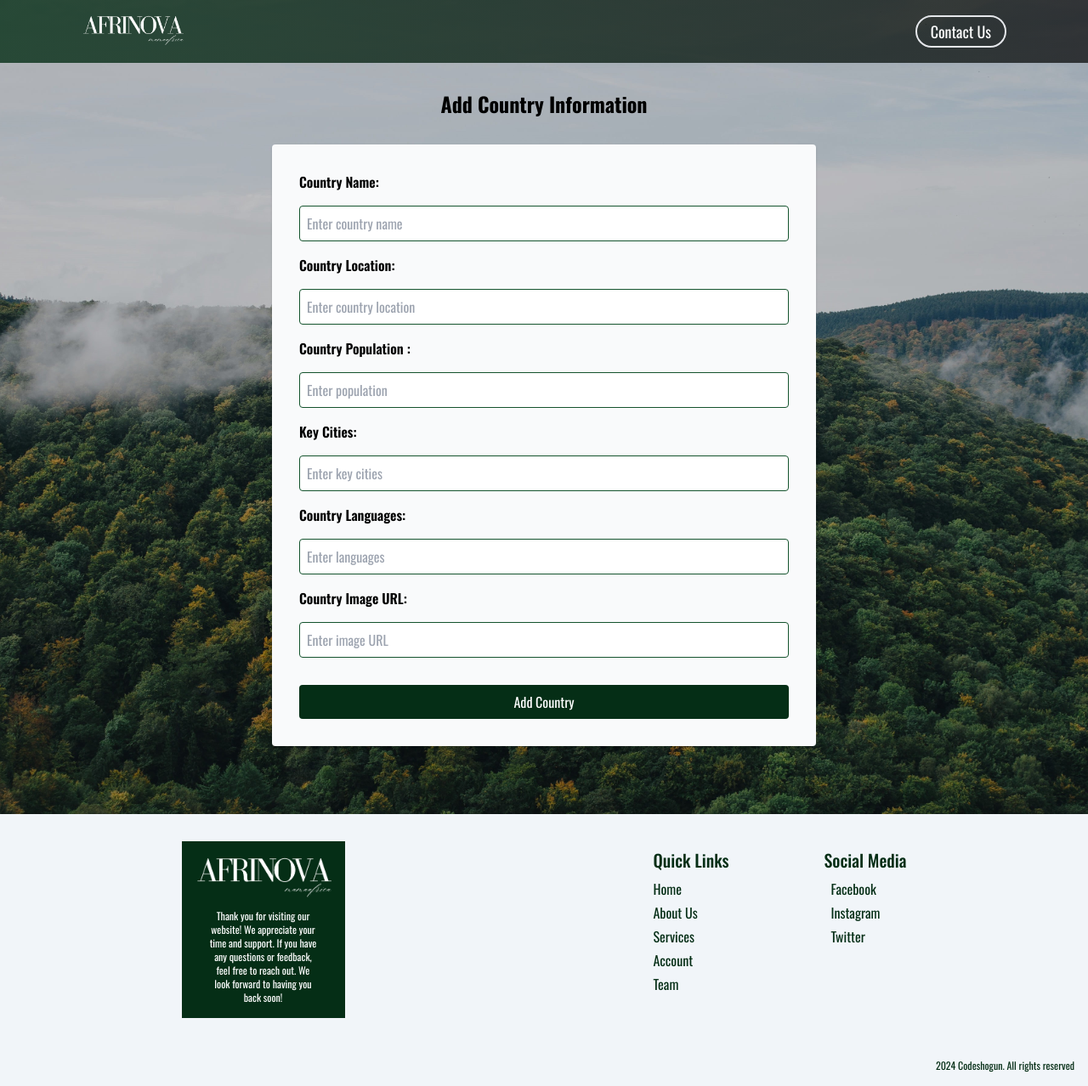
After one commit to BensaltanaHoussam/AFRINOVA, a PHP site: page /countries-edit.php in a window 1280 px wide. The commit adds this page. Shown: the whole page at 85% size. Run offline with PHP 8.4, Linux system fonts and the light colour scheme; data that the repository does not hold is empty; some libraries are stand-ins or nearby versions.

Commit message:
adding a country edit methode

```diff
--- /dev/null
+++ b/countries-edit.php
@@ -0,0 +1,142 @@
+<?php
+
+require('./db_connection.php');
+
+
+if (isset($_GET['id_pays'])) {
+
+  $id = $_GET['id_pays'];
+  $sql = "SELECT * FROM pays WHERE id_pays = '$id'";
+  $result = $conn->query($sql);
+
+  if ($result->num_rows > 0) {
+      $row = $result->fetch_assoc();
+  } else {
+      echo "Pays introuvable.";
+      exit;
+  }
+}
+
+if ($_SERVER["REQUEST_METHOD"] == "POST") {
+
+  $country_name = $_POST['country_name'];
+  $country_location = $_POST['country_location'];
+  $country_population = $_POST['country_population'];
+  $key_cities = $_POST['key_cities'];
+  $country_languages = $_POST['country_languages'];
+  $country_img = $_POST['country_img'];
+
+
+  $sql = "UPDATE pays SET country_name='$country_name', country_location='$country_location', country_population='$country_population', key_cities='$key_cities', country_languages='$country_languages',country_img='$country_img' WHERE id_pays='$id'";
+
+  if ($conn->query($sql) === TRUE) {
+
+      header("Location: index.php");
+      exit;
+  } else {
+      echo "Erreur : " . $conn->error;
+  }
+}
+?>
+
+<!DOCTYPE html>
+<html lang="fr">
+<head>
+  <meta charset="UTF-8">
+  <meta name="viewport" content="width=device-width, initial-scale=1.0">
+  <title>AFRINOVA</title>
+  <link rel="stylesheet" href="style.css">
+  <script src="https://cdn.tailwindcss.com"></script>
+  <link href="https://cdn.jsdelivr.net/npm/remixicon@4.5.0/fonts/remixicon.css" rel="stylesheet" />
+  <link rel="preconnect" href="https://fonts.googleapis.com">
+  <link rel="preconnect" href="https://fonts.gstatic.com" crossorigin>
+  <link href="https://fonts.googleapis.com/css2?family=Oswald:wght@200..700&family=Outfit:wght@100..900&display=swap" rel="stylesheet">
+</head>
+<body>
+  <section class="landingPage h-full">
+    <div class="flex justify-between cursor-pointer items-center py-4 px-4 md:px-24 bg-gradient-to-r from-green-950/80 to-black/70">
+      <img  href="index.php?"   class="w-[120px]" src="./img/logo.png" alt="logo">
+      <div>
+        <a href="#" class="text-white text-lg border-2 rounded-3xl py-1 px-4 hover:text-green-950 hover:bg-white hover:border-white transform duration-300">Contact Us</a>
+      </div>
+    </div>
+
+    <h1 class="font-bold text-black  text-2xl py-4 text-center mt-4 mb-4 ">Add Country Information</h1>
+
+<section class="pb-20">
+<form class="flex flex-col gap-4  mx-auto w-full md:w-1/2 bg-gray-50 p-8  rounded shadow" method="POST">
+  <label for="country-name" class="font-semibold">Country Name:</label>
+  <input type="text" name="country_name" id="country-name" value="<?php echo $row['country_name']; ?>" class="p-2 border border-green-900 rounded" placeholder="Enter country name">
+
+  <label for="country-location" class="font-semibold">Country Location:</label>
+  <input type="text" name="country_location" id="country-location" value="<?php echo $row['country_location']; ?>" class="p-2 border border-green-900 rounded " placeholder="Enter country location">
+
+  <label for="country-population" class="font-semibold">Country Population :</label>
+  <input type="number" name="country_population" id="country-population" value="<?php echo $row['country_population']; ?>" class="p-2 border border-green-900 rounded" placeholder="Enter population">
+
+  <label for="key-cities" class="font-semibold">Key Cities:</label>
+  <input type="text" name="key_cities" id="key-cities" value="<?php echo $row['key_cities']; ?>" class="p-2 border border-green-900 rounded" placeholder="Enter key cities">
+
+  <label for="country-languages" class="font-semibold">Country Languages:</label>
+  <input type="text" name="country_languages" id="country-languages" value="<?php echo $row['country_languages']; ?>" class="p-2 border border-green-900 rounded" placeholder="Enter languages">
+
+  <label for="country-img" class="font-semibold">Country Image URL:</label>
+  <input type="text" name="country_img" id="country-img" value="<?php echo $row['country_img']; ?>" class="p-2 border border-green-900 rounded" placeholder="Enter image URL">
+
+  <button href="index.php?" type="submit" name="submit" class="mt-4 bg-green-950 text-white py-2 px-4 rounded hover:bg-green-700 transform duration-300">Add Country</button>
+</form>
+
+</section>
+
+
+  </section>
+
+
+
+     <!-- FOOTER -->
+     <footer class="bg-slate-100">
+      <div
+        class="container flex justify-around items-center p-8 flex-col md:flex-row"
+      >
+
+      <div class="bg-green-950 p-4 flex flex-col items-center">
+        <img
+
+        class="w-40 pb-2 "
+        src="./img/logo.png"
+        alt="logo"
+
+      />
+      <p class="text-xs w-32 text-center text-white">Thank you for visiting our website! We appreciate your time and support. If you have any questions or feedback, feel free to reach out. We look forward to having you back soon!</p>
+
+      </div>
+
+
+        <div class="flex gap-28 text-green-950 md:flex-row">
+          <div class="mb-4">
+            <h1 class="text-xl font-medium pb-2">Quick Links</h1>
+            <ul>
+              <li class="pb-1 hover:underline transition-all duration-400 hover:cursor-pointer"> <a href="#">Home</a></li>
+              <li class="pb-1 hover:underline transition-all duration-400 hover:cursor-pointer"><a href="#">About Us</a></li>
+              <li class="pb-1 hover:underline transition-all duration-400 hover:cursor-pointer"><a href="#">Services</a></li>
+              <li class="pb-1 hover:underline transition-all duration-400 hover:cursor-pointer"><a href="#">Account</a></li>
+              <li class="pb-1 hover:underline transition-all duration-400 hover:cursor-pointer"><a href="#">Team</a></li>
+            </ul>
+          </div>
+
+          <div class="mb-4">
+            <h1 class="text-xl font-medium pb-2">Social Media</h1>
+            <ul>
+              <li class="pb-1 hover:underline transition-all duration-400 hover:cursor-pointer"><i class="fa-brands fa-facebook pr-2"></i><a href="#">Facebook</a></li>
+              <a href="#"><li class="pb-1 hover:underline transition-all duration-400 hover:cursor-pointer"><i class="fa-brands fa-instagram pr-2"></i><a href="#">Instagram</a></li>
+              <a href="#"><li class="pb-1 hover:underline transition-all duration-400 hover:cursor-pointer"><i class="fa-brands fa-twitter pr-2"></i><a href="#">Twitter</a></li>
+            </ul>
+          </div>
+        </div>
+      </div>
+      <p class="text-green-950 flex justify-end text-xs p-4">
+        2024 Codeshogun. All rights reserved
+      </p>
+    </footer>
+</body>
+</html>
```
Also changed, not shown: cities-edit.php (added, +94 -0 lines), cities.php (+13 -3 lines), index.php (+17 -1 lines), delete_country.php (added).
